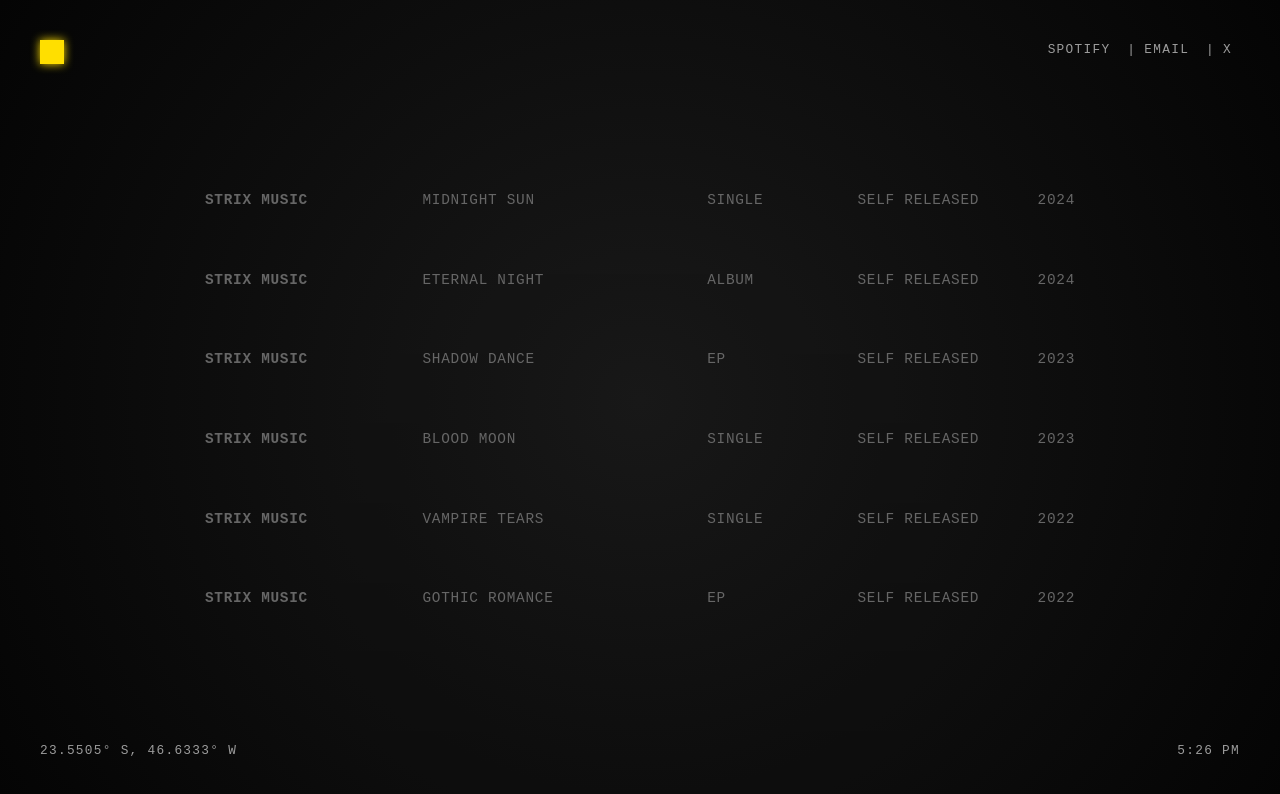
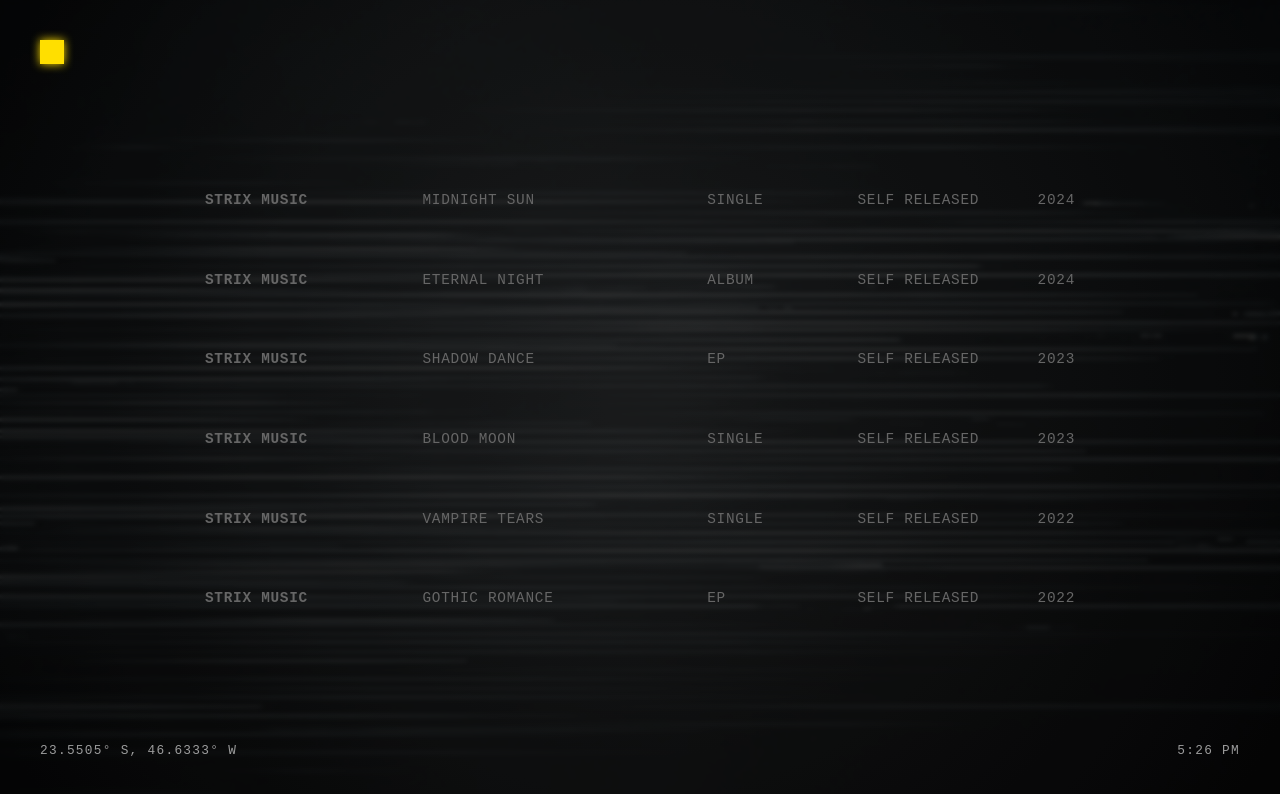
Before and after one commit to VeteranoSecurity/Strix-Music, a React (Vite) app: page / in a window 1280 px wide. Shown: the top 794 px of the page. Built offline with nearby package versions, Linux system fonts and the light colour scheme.

Commit message:
Add default background image and remove social links

```diff
--- a/src/App.tsx
+++ b/src/App.tsx
@@ -6,6 +6,7 @@ import img03 from "./assets/Album-Images/03.jpg";
 import img04 from "./assets/Album-Images/04.jpg";
 import img05 from "./assets/Album-Images/05.jpg";
 import img06 from "./assets/Album-Images/06.jpg";
+import defaultBg from "./assets/default_bg.jpg";
 
 export default function App() {
   const projectsData = [
@@ -69,13 +70,8 @@ export default function App() {
     timeZone: "America/Sao_Paulo",
     timeUpdateInterval: 1000,
     idleDelay: 4000,
-    debounceDelay: 100
-  };
-
-  const socialLinks = {
-    spotify: "#",
-    email: "mailto:contact@blackvamp.com",
-    x: "https://x.com/blackvamp"
+    debounceDelay: 100,
+    defaultBackground: defaultBg
   };
 
   const location = {
@@ -97,7 +93,6 @@ export default function App() {
     <MusicPortfolio
       PROJECTS_DATA={projectsData}
       CONFIG={config}
-      SOCIAL_LINKS={socialLinks}
       LOCATION={location}
       CALLBACKS={callbacks}
     />
--- a/src/components/ui/music-portfolio.tsx
+++ b/src/components/ui/music-portfolio.tsx
@@ -129,7 +129,7 @@ const ProjectItem = forwardRef<HTMLLIElement, ProjectItemProps>(
 });
 
 // Main Portfolio Component
-const MusicPortfolio = ({PROJECTS_DATA=[], LOCATION={}, CALLBACKS={}, CONFIG={}, SOCIAL_LINKS={}}: {PROJECTS_DATA?: any, LOCATION?: any, CALLBACKS?: any, CONFIG?: any, SOCIAL_LINKS?: any}) => {
+const MusicPortfolio = ({PROJECTS_DATA=[], LOCATION={}, CALLBACKS={}, CONFIG={}}: {PROJECTS_DATA?: any, LOCATION?: any, CALLBACKS?: any, CONFIG?: any}) => {
   const [activeIndex, setActiveIndex] = useState(-1);
   const [playingIndex, setPlayingIndex] = useState(-1);
   const [isIdle, setIsIdle] = useState(true);
@@ -143,6 +143,12 @@ const MusicPortfolio = ({PROJECTS_DATA=[], LOCATION={}, CALLBACKS={}, CONFIG={},
 
   // Preload images
   useEffect(() => {
+    // Add default background
+    if (CONFIG.defaultBackground && backgroundRef.current && playingIndex === -1 && activeIndex === -1) {
+      backgroundRef.current.style.backgroundImage = `url(${CONFIG.defaultBackground})`;
+      backgroundRef.current.style.opacity = "0.2";
+    }
+
     PROJECTS_DATA.forEach((project: any) => {
       if (project.image) {
         const img = new Image();
@@ -277,6 +283,9 @@ const MusicPortfolio = ({PROJECTS_DATA=[], LOCATION={}, CALLBACKS={}, CONFIG={},
       if (playingIndex !== -1 && PROJECTS_DATA[playingIndex]?.image) {
         backgroundRef.current.style.backgroundImage = `url(${PROJECTS_DATA[playingIndex].image})`;
         backgroundRef.current.style.opacity = "0.4"; // Dim it a bit when not hovered
+      } else if (CONFIG.defaultBackground) {
+        backgroundRef.current.style.backgroundImage = `url(${CONFIG.defaultBackground})`;
+        backgroundRef.current.style.opacity = "0.2";
       } else {
         backgroundRef.current.style.opacity = "0.15";
       }
@@ -291,11 +300,14 @@ const MusicPortfolio = ({PROJECTS_DATA=[], LOCATION={}, CALLBACKS={}, CONFIG={},
       if (playingIndex !== -1 && PROJECTS_DATA[playingIndex]?.image) {
         backgroundRef.current.style.backgroundImage = `url(${PROJECTS_DATA[playingIndex].image})`;
         backgroundRef.current.style.opacity = "0.4";
+      } else if (CONFIG.defaultBackground) {
+        backgroundRef.current.style.backgroundImage = `url(${CONFIG.defaultBackground})`;
+        backgroundRef.current.style.opacity = "0.2";
       } else {
         backgroundRef.current.style.opacity = "0.15";
       }
     }
-  }, [playingIndex, activeIndex, PROJECTS_DATA]);
+  }, [playingIndex, activeIndex, PROJECTS_DATA, CONFIG.defaultBackground]);
 
   // Initial idle animation
   useEffect(() => {
@@ -345,11 +357,7 @@ const MusicPortfolio = ({PROJECTS_DATA=[], LOCATION={}, CALLBACKS={}, CONFIG={},
           <div className="corner-item top-left">
             <div className="corner-square" aria-hidden="true"></div>
           </div>
-          <nav className="corner-item top-right">
-            <a href={SOCIAL_LINKS.spotify || "#"}>Spotify</a> |
-            <a href={SOCIAL_LINKS.email || "#"}>Email</a> |
-            <a href={SOCIAL_LINKS.x || "#"} target="_blank" rel="noopener noreferrer">X</a>
-          </nav>
+
           <div className="corner-item bottom-left">{LOCATION.display ? `${LOCATION.latitude}, ${LOCATION.longitude}` : ''}</div>
           <TimeDisplay CONFIG={CONFIG} />
         </aside>
```
Also changed, not shown: src/assets/default_bg.jpg (added).
